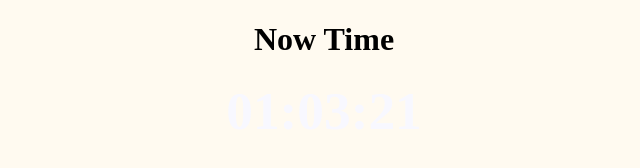
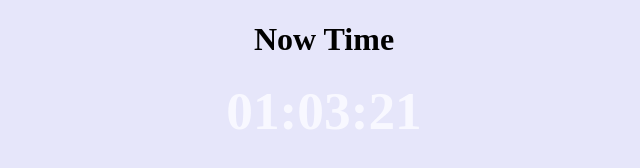
Before and after one commit to nomu-3/Clock, a plain HTML site: page index.html in a window 1280 px wide. Shown: the whole page, without its empty margins (316-956 px from the left). Drawn offline with Linux system fonts and the light colour scheme.

Commit message:
Update index.html

```diff
--- a/index.html
+++ b/index.html
@@ -21,7 +21,7 @@
       }
     </script>
   </head>
-  <body style="background-color:#fffaf0;" onload="start();">
+  <body style="background-color:#e6e6fa;" onload="start();">
     <h1 align="center">Now Time</h1>
     <div id="myClock" align="center" style="font:bold 40pt Times New Roman; color:#f8f8ff;"></div>
   </body>
```
